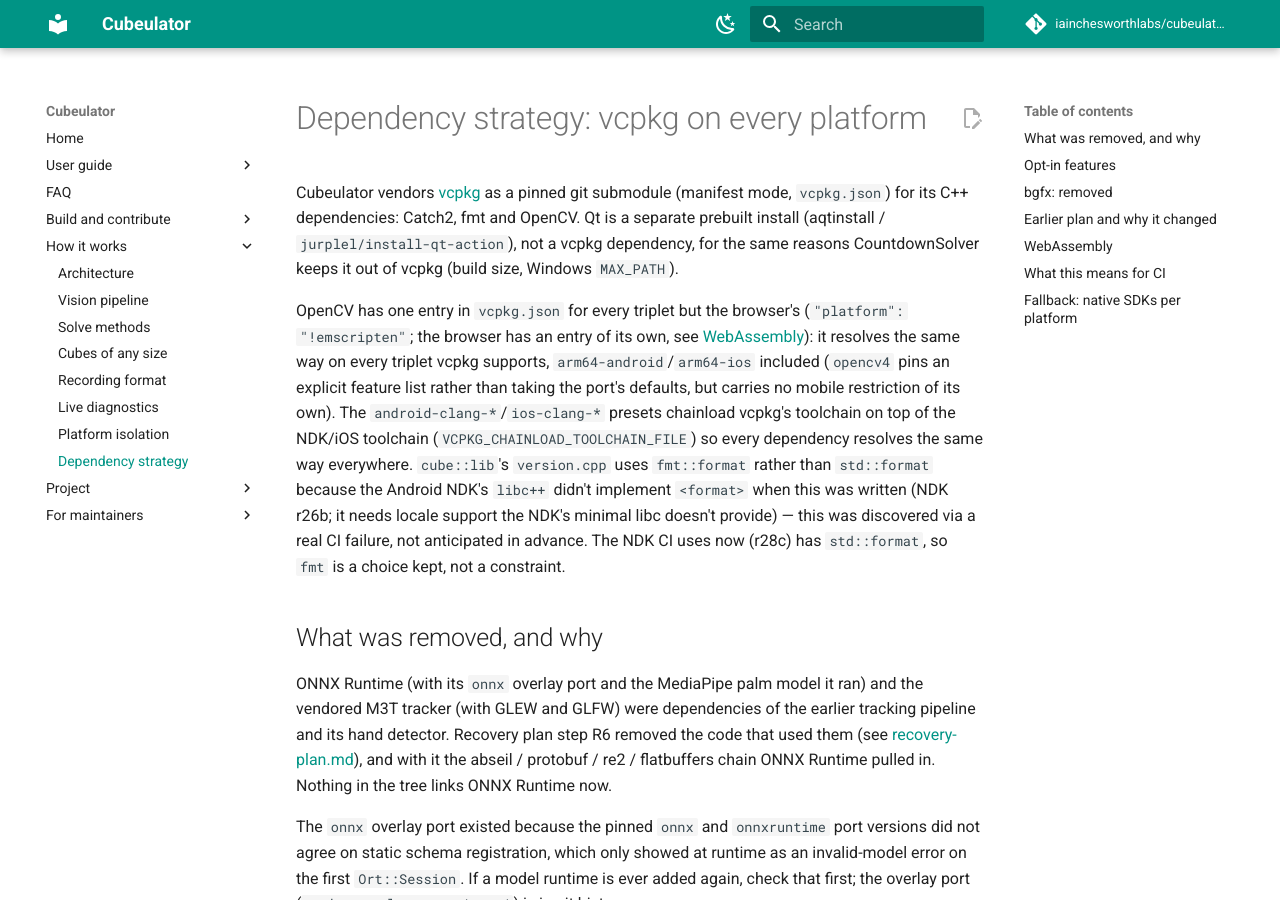
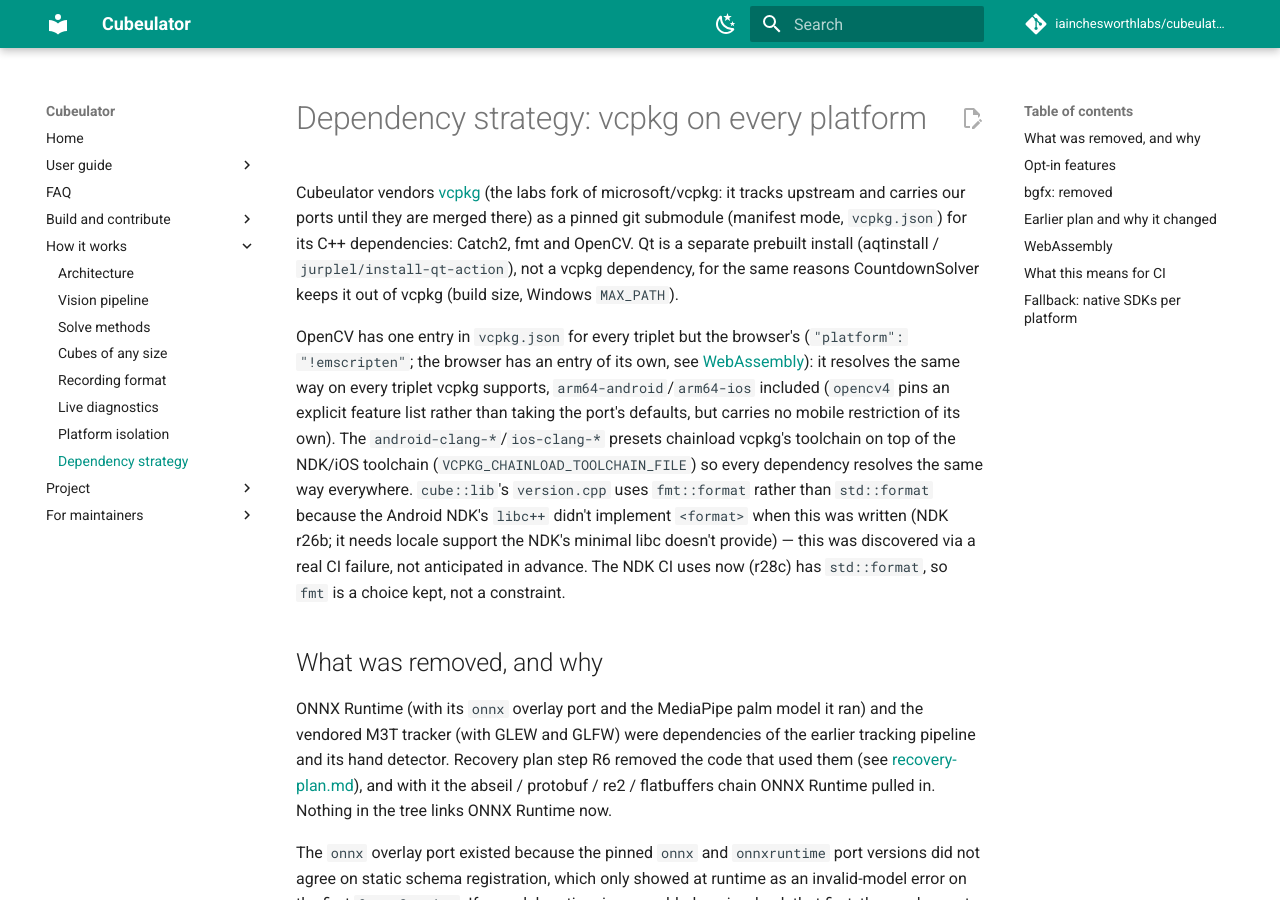
Before and after one commit to iainchesworth/cubeulator, an MkDocs documentation site: the page built from docs/dependency-strategy.md, in a window 1280 px wide and 900 px high. Built offline with MkDocs 1.6.1 and Material for MkDocs 9.7.7, drawn with Linux system fonts in a browser that asks for light colours; comment, search, counter and statistics services are not loaded.

Commit message:
Fetch the vcpkg submodule from the labs fork

```diff
--- a/docs/dependency-strategy.md
+++ b/docs/dependency-strategy.md
@@ -1,6 +1,6 @@
 # Dependency strategy: vcpkg on every platform
 
-Cubeulator vendors [vcpkg](https://github.com/microsoft/vcpkg) as a pinned git
+Cubeulator vendors [vcpkg](https://github.com/iainchesworthlabs/vcpkg) (the labs fork of microsoft/vcpkg: it tracks upstream and carries our ports until they are merged there) as a pinned git
 submodule (manifest mode, `vcpkg.json`) for its C++ dependencies: Catch2,
 fmt and OpenCV. Qt is a separate prebuilt install
 (aqtinstall / `jurplel/install-qt-action`), not a vcpkg dependency, for the
```
Also changed, not shown: .gitmodules.
